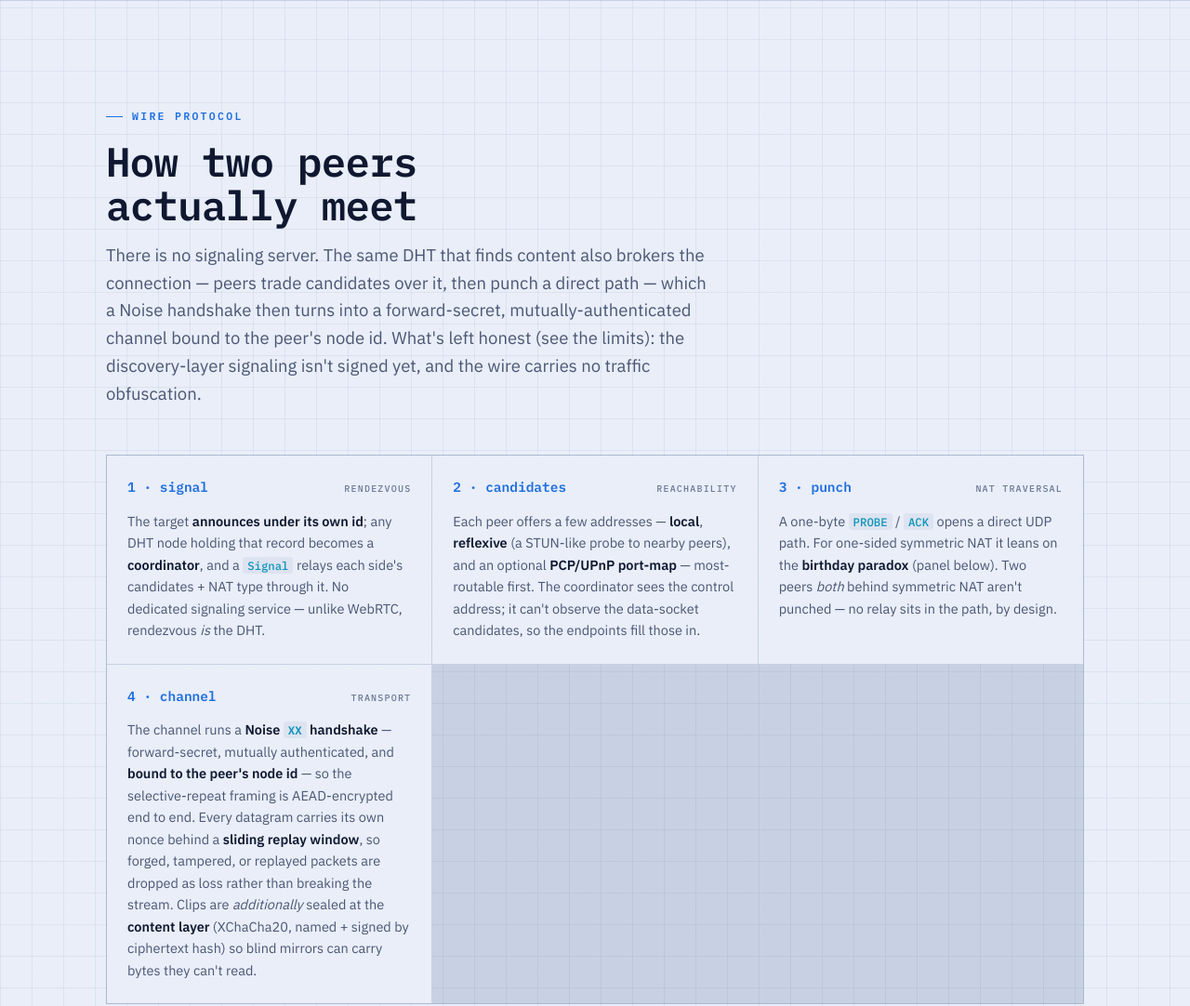
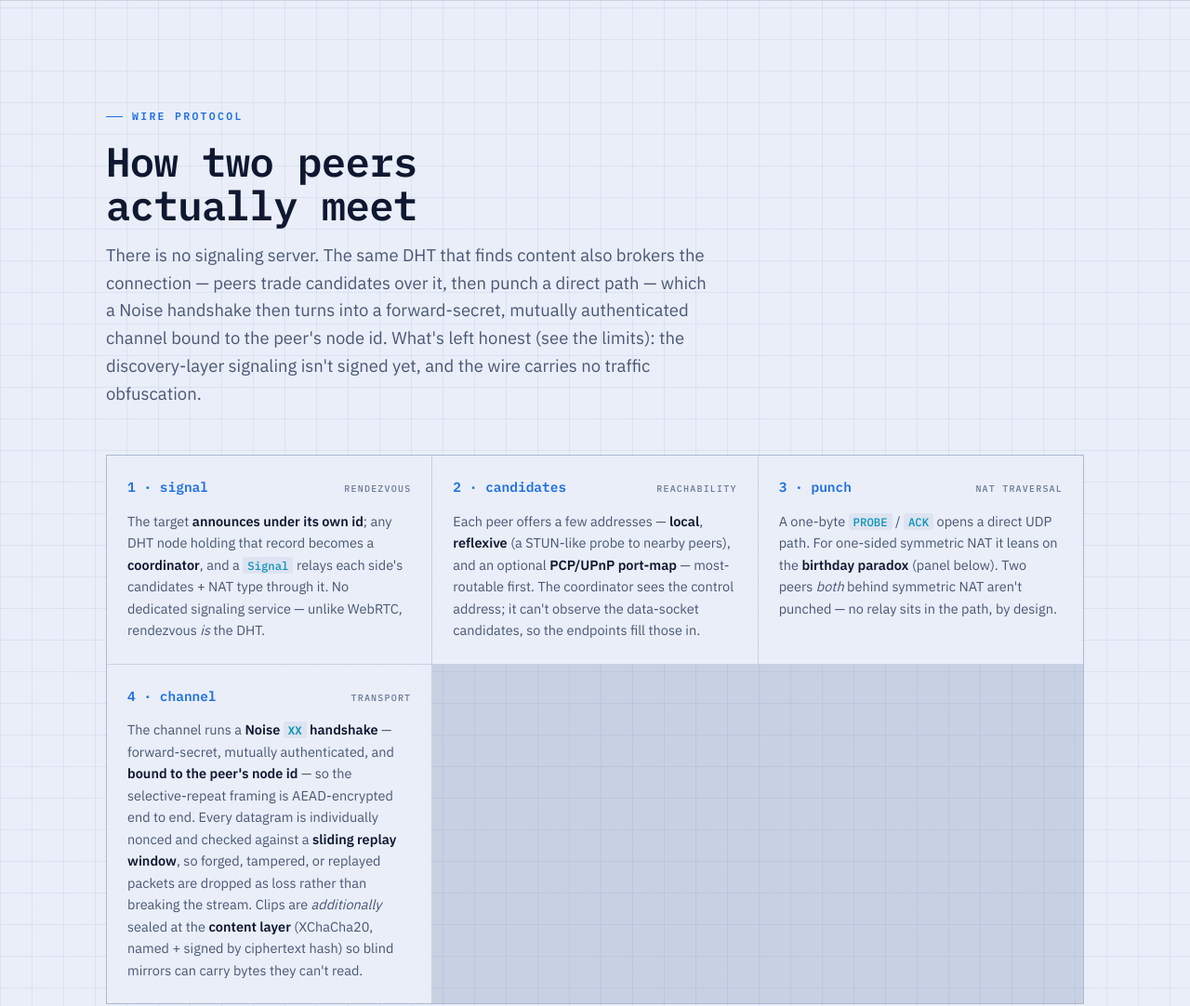
Before and after one commit to myleshorton/warren, a plain HTML site: page site/index.html in a window 1280 px wide. Shown: the part 2916-3998 px from the top of the page at 93% size. Drawn offline with Linux system fonts and the light colour scheme.

Commit message:
site: address review — clearer replay wording, consistent hyphenation, fix intro
Copilot review of #52: reword "nonce behind a sliding replay window" → "individually
nonced and checked against a sliding replay window"; normalize "mutually-authenticated"
→ "mutually authenticated" (matches the step-4 card); and fix the status intro, which
still said transport hardening was only "designed or planned" while the table marks the
authenticated/encrypted/replay-protected transport as built.

Co-Authored-By: Claude Opus 4.8 <noreply@anthropic.com>
Claude-Session: https://claude.ai/code/session_01Ho1p5GwabHivzKUGDm2wFW

```diff
--- a/site/index.html
+++ b/site/index.html
@@ -325,14 +325,14 @@
     <div class="head reveal">
       <span class="kicker">wire protocol</span>
       <h2>How two peers actually meet</h2>
-      <p>There is no signaling server. The same DHT that finds content also brokers the connection — peers trade candidates over it, then punch a direct path — which a Noise handshake then turns into a forward-secret, mutually-authenticated channel bound to the peer's node id. What's left honest (see the limits): the discovery-layer signaling isn't signed yet, and the wire carries no traffic obfuscation.</p>
+      <p>There is no signaling server. The same DHT that finds content also brokers the connection — peers trade candidates over it, then punch a direct path — which a Noise handshake then turns into a forward-secret, mutually authenticated channel bound to the peer's node id. What's left honest (see the limits): the discovery-layer signaling isn't signed yet, and the wire carries no traffic obfuscation.</p>
     </div>
 
     <div class="cards reveal">
       <div class="card"><div class="top"><span class="name">1 · signal</span><span class="role">rendezvous</span></div><p>The target <b>announces under its own id</b>; any DHT node holding that record becomes a <b>coordinator</b>, and a <code>Signal</code> relays each side's candidates + NAT type through it. No dedicated signaling service — unlike WebRTC, rendezvous <em>is</em> the DHT.</p></div>
       <div class="card"><div class="top"><span class="name">2 · candidates</span><span class="role">reachability</span></div><p>Each peer offers a few addresses — <b>local</b>, <b>reflexive</b> (a STUN-like probe to nearby peers), and an optional <b>PCP/UPnP port-map</b> — most-routable first. The coordinator sees the control address; it can't observe the data-socket candidates, so the endpoints fill those in.</p></div>
       <div class="card"><div class="top"><span class="name">3 · punch</span><span class="role">nat traversal</span></div><p>A one-byte <code>PROBE</code> / <code>ACK</code> opens a direct UDP path. For one-sided symmetric NAT it leans on the <b>birthday paradox</b> (panel below). Two peers <em>both</em> behind symmetric NAT aren't punched — no relay sits in the path, by design.</p></div>
-      <div class="card"><div class="top"><span class="name">4 · channel</span><span class="role">transport</span></div><p>The channel runs a <b>Noise <code>XX</code> handshake</b> — forward-secret, mutually authenticated, and <b>bound to the peer's node id</b> — so the selective-repeat framing is AEAD-encrypted end to end. Every datagram carries its own nonce behind a <b>sliding replay window</b>, so forged, tampered, or replayed packets are dropped as loss rather than breaking the stream. Clips are <em>additionally</em> sealed at the <b>content layer</b> (XChaCha20, named + signed by ciphertext hash) so blind mirrors can carry bytes they can't read.</p></div>
+      <div class="card"><div class="top"><span class="name">4 · channel</span><span class="role">transport</span></div><p>The channel runs a <b>Noise <code>XX</code> handshake</b> — forward-secret, mutually authenticated, and <b>bound to the peer's node id</b> — so the selective-repeat framing is AEAD-encrypted end to end. Every datagram is individually nonced and checked against a <b>sliding replay window</b>, so forged, tampered, or replayed packets are dropped as loss rather than breaking the stream. Clips are <em>additionally</em> sealed at the <b>content layer</b> (XChaCha20, named + signed by ciphertext hash) so blind mirrors can carry bytes they can't read.</p></div>
     </div>
 
     <div class="stackdiag reveal" style="margin-top:44px;">
@@ -482,7 +482,7 @@
     <div class="head reveal">
       <span class="kicker">status</span>
       <h2>What's built, what's designed</h2>
-      <p>Warren is a research prototype under active development. The connectivity, data, sync, and real-time layers are built — including live-tail replication with swarm failover, blind-mirror store-and-forward, and multi-writer causal merge (the group-chat substrate); transport hardening is designed or planned.</p>
+      <p>Warren is a research prototype under active development. The connectivity, data, sync, and real-time layers are built — including live-tail replication with swarm failover, blind-mirror store-and-forward, and multi-writer causal merge (the group-chat substrate); the authenticated, encrypted transport is built too, and further hardening — traffic obfuscation and signed signaling — is designed or planned.</p>
     </div>
     <div class="status reveal">
       <div class="cap">DHT discovery + NAT hole-punching (birthday punch, ICE-style candidates)</div><div class="st built">built</div>
```
